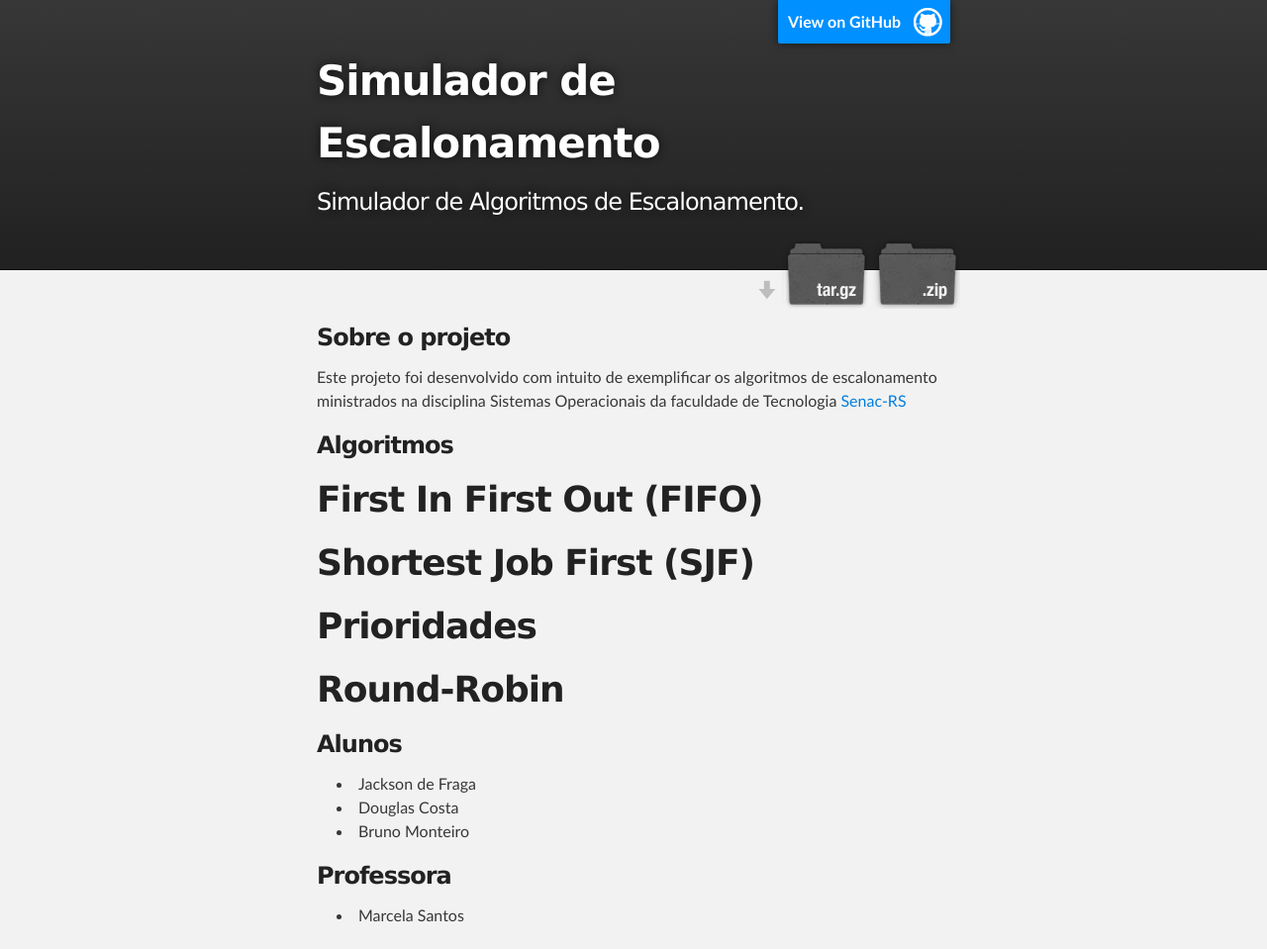
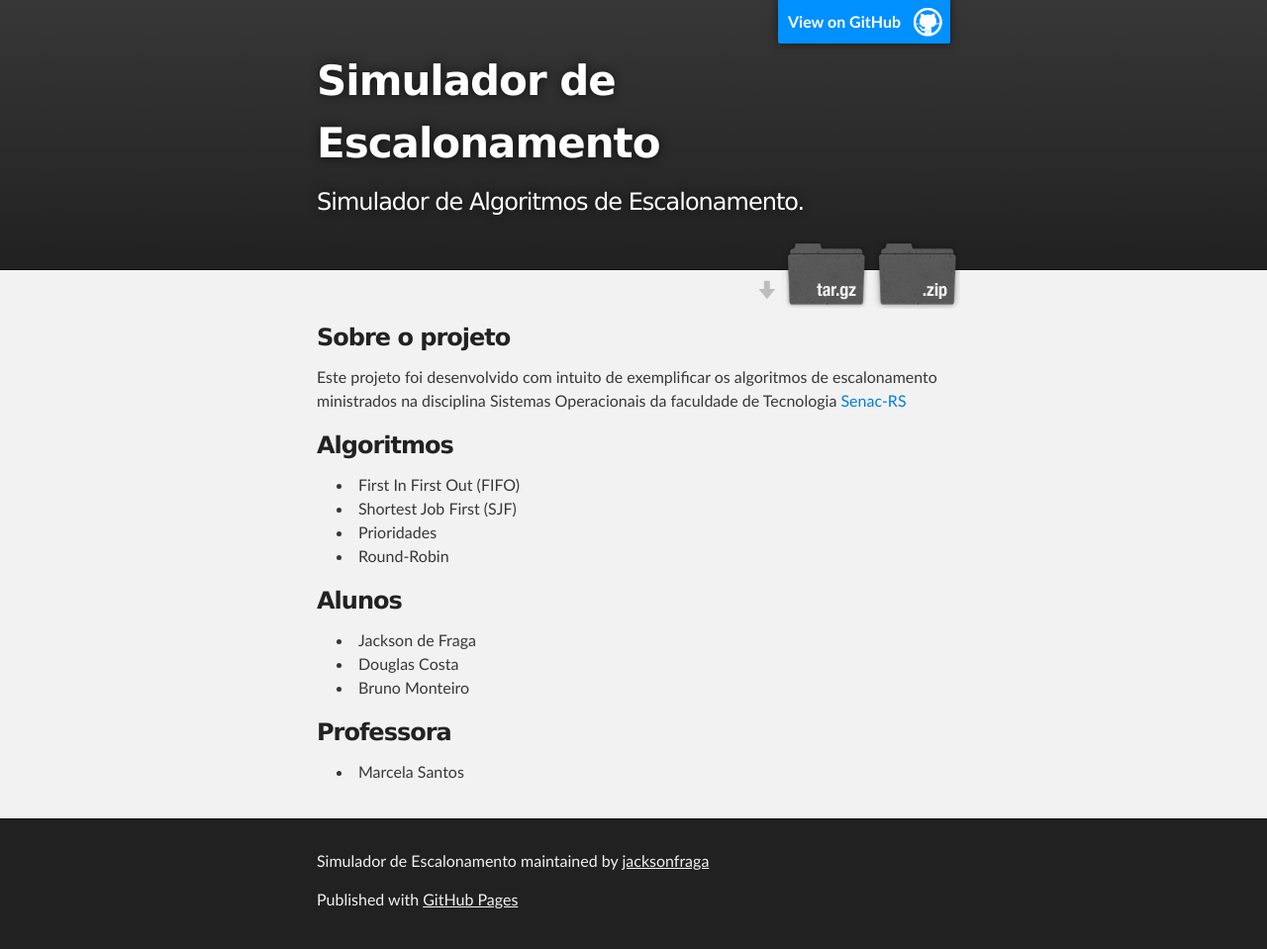
Before and after one commit to jacksonfraga/simuladorEscalonamento, a plain HTML site: page index.html in a window 1280 px wide. Shown: the top 959 px of the page at 99% size. Drawn offline with Linux system fonts and the light colour scheme.

Commit message:
Create gh-pages branch via GitHub

```diff
--- a/index.html
+++ b/index.html
@@ -39,19 +39,12 @@
 <h3>
 <a name="algoritmos" class="anchor" href="#algoritmos"><span class="octicon octicon-link"></span></a>Algoritmos</h3>
 
-<h1>
-<a name="first-in-first-out-fifo" class="anchor" href="#first-in-first-out-fifo"><span class="octicon octicon-link"></span></a>First In First Out (FIFO)</h1>
-
-<h1>
-<a name="shortest-job-first-sjf" class="anchor" href="#shortest-job-first-sjf"><span class="octicon octicon-link"></span></a>Shortest Job First (SJF)</h1>
-
-<h1>
-<a name="prioridades" class="anchor" href="#prioridades"><span class="octicon octicon-link"></span></a>Prioridades</h1>
-
-<h1>
-<a name="round-robin" class="anchor" href="#round-robin"><span class="octicon octicon-link"></span></a>Round-Robin</h1>
-
-<h3>
+<ul>
+<li>First In First Out (FIFO)</li>
+<li>Shortest Job First (SJF)</li>
+<li>Prioridades</li>
+<li>Round-Robin</li>
+</ul><h3>
 <a name="alunos" class="anchor" href="#alunos"><span class="octicon octicon-link"></span></a>Alunos</h3>
 
 <ul>
--- a/params.json
+++ b/params.json
@@ -1 +1 @@
-{"name":"Simulador de Escalonamento","tagline":"Simulador de Algoritmos de Escalonamento.","body":"### Sobre o projeto\r\nEste projeto foi desenvolvido com intuito de exemplificar os algoritmos de escalonamento ministrados na disciplina Sistemas Operacionais da faculdade de Tecnologia [Senac-RS](http://portal.senacrs.com.br/site/graduacao_sem_unidade.asp)\r\n\r\n### Algoritmos\r\n# First In First Out (FIFO)\r\n# Shortest Job First (SJF)\r\n# Prioridades\r\n# Round-Robin\r\n\r\n### Alunos\r\n- Jackson de Fraga\r\n- Douglas Costa\r\n- Bruno Monteiro\r\n\r\n### Professora\r\n- Marcela Santos","google":"UA-50754511-1","note":"Don't delete this file! It's used internally to help with page regeneration."}
+{"name":"Simulador de Escalonamento","tagline":"Simulador de Algoritmos de Escalonamento.","body":"### Sobre o projeto\r\nEste projeto foi desenvolvido com intuito de exemplificar os algoritmos de escalonamento ministrados na disciplina Sistemas Operacionais da faculdade de Tecnologia [Senac-RS](http://portal.senacrs.com.br/site/graduacao_sem_unidade.asp)\r\n\r\n### Algoritmos\r\n- First In First Out (FIFO)\r\n- Shortest Job First (SJF)\r\n- Prioridades\r\n- Round-Robin\r\n\r\n### Alunos\r\n- Jackson de Fraga\r\n- Douglas Costa\r\n- Bruno Monteiro\r\n\r\n### Professora\r\n- Marcela Santos","google":"UA-50754511-1","note":"Don't delete this file! It's used internally to help with page regeneration."}
```
